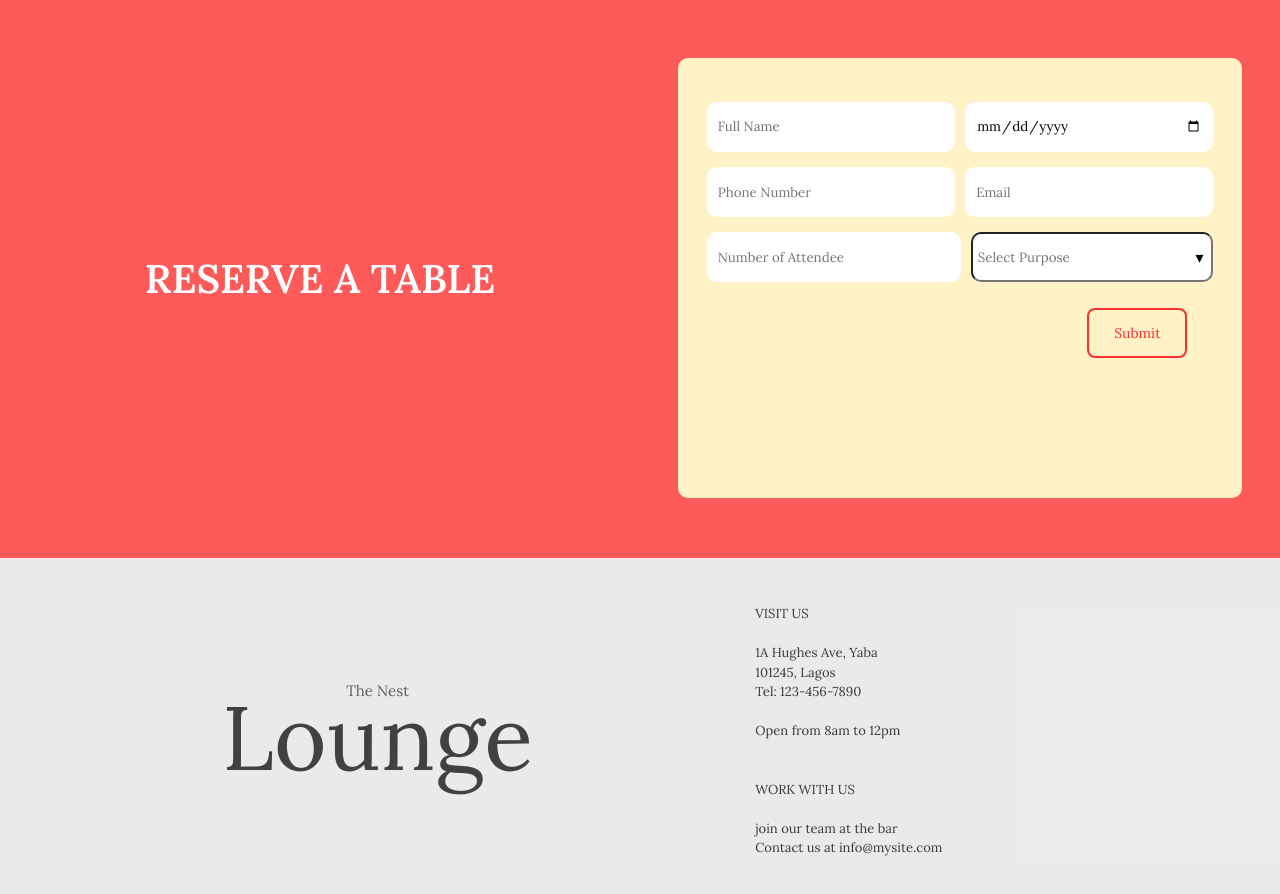
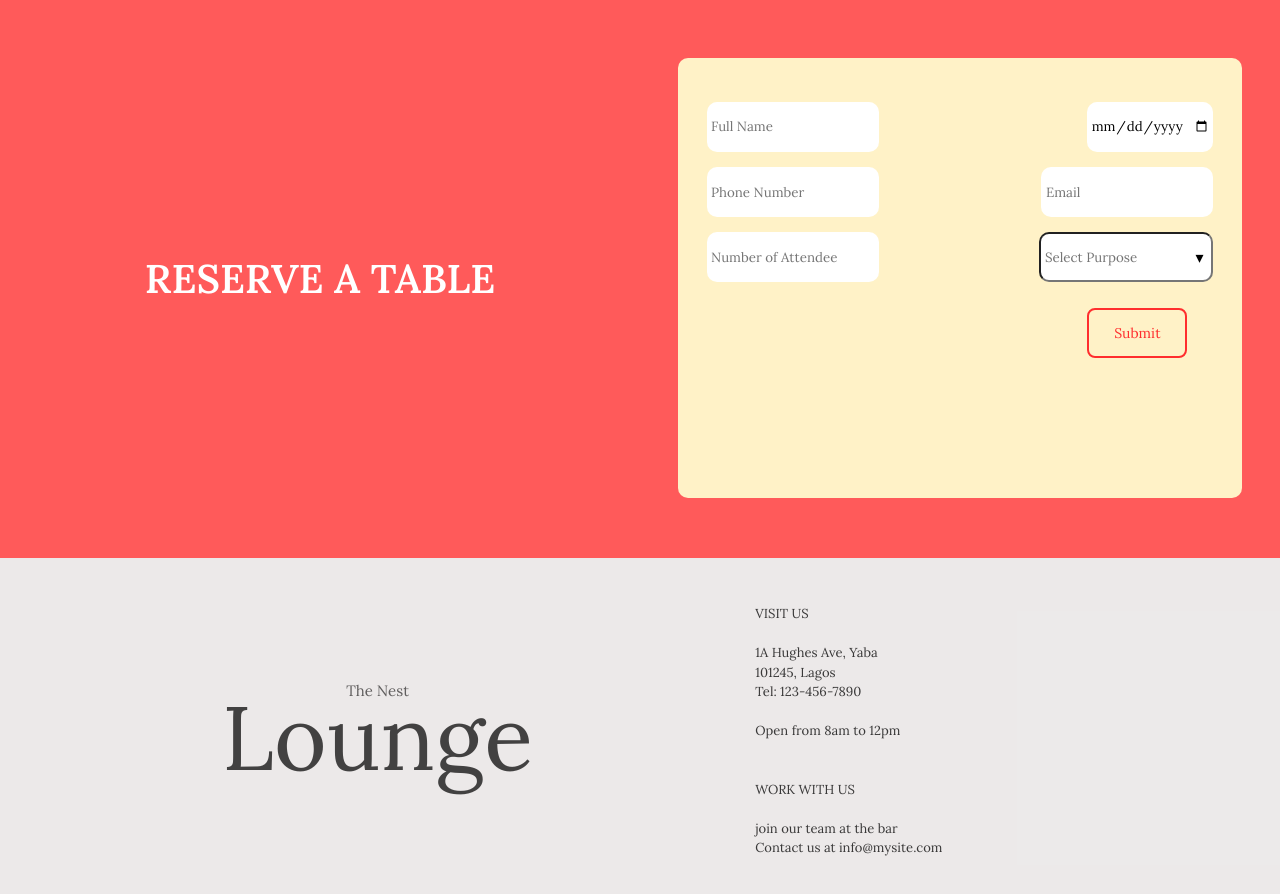
Before and after one commit to Motungeorge6/The-Lounge, a React (Create React App) app: page / in a window 1280 px wide. Shown: the part 1930-2824 px from the top of the page. Built offline with nearby package versions, Linux system fonts and the light colour scheme.

Commit message:
updated the Reserve.jsx file

```diff
--- a/src/components/Reserve/Reserve.jsx
+++ b/src/components/Reserve/Reserve.jsx
@@ -1,4 +1,4 @@
-import React, { useState } from "react";
+import React, { useState, useEffect } from "react";
 import styled from "styled-components";
 
 const CollaborateContainer = styled.div`
@@ -66,6 +66,10 @@ const FormRow = styled.div`
   align-items: center;
 `;
 
+const FormRowItems = styled.div`
+
+`
+
 const Input = styled.input`
   border: 1px solid transparent;
   width: 100%;
@@ -127,68 +131,66 @@ const SubmitButton = styled.button`
   margin-left: 70%;
   background-color: #fff2c7;
 `;
-const ErrorText = styled.p`
-  color: red;
-  font-size: 14px;
-  margin-top: 5px;
-`;
+
 const Reserve = () => {
-  const [selectedOption, setSelectedOption] = useState("");
   const [isDropdownOpen, setIsDropdownOpen] = useState(false);
-  const [fullName, setFullName] = useState("");
-  const [phoneNumber, setPhoneNumber] = useState("");
-  const [email, setEmail] = useState("");
-  const [attendee, setAttendee] = useState("");
-  const [ageError, setAgeError] = useState(false);
-  const [dateOfBirth, setDateOfBirth] = useState(new Date());
-
-  const handleOptionChange = (event) => {
-    setSelectedOption(event.target.value);
-  };
 
   const toggleDropdown = () => {
     setIsDropdownOpen(!isDropdownOpen);
   };
 
   const handleOptionSelect = (option) => {
-    setSelectedOption(option);
+    handleDropdownChange(option);
     setIsDropdownOpen(false);
   };
 
-  const handleFullNameChange = (event) => {
-    setFullName(event.target.value);
-  };
-  const handleDateChange = (date) => {
-    setDateOfBirth(date);
-    setAgeError(false);
+  const initialValues = {fullname:"", phonenumber:"", email:"", attendee:"", date:"", purpose:""};
+  const [formValues, setFormValues] = useState(initialValues);
+  const [formErrors, setFormErrors] = useState({});
+  const [isSubmit, setIsSubmit] = useState(false);
+
+  const handleDropdownChange = (option) => {
+    setFormValues({...formValues, purpose: option});
   };
 
-  const handlePhoneNumberChange = (event) => {
-    setPhoneNumber(event.target.value);
-  };
+const handleChange = (event) => {
+  const { name, value } = event.target;
+  console.log("Updating form value:", name, value);
+  setFormValues({ ...formValues, [name]: value });
+};
 
-  const handleEmailChange = (event) => {
-    setEmail(event.target.value);
-  };
+  const handleSubmit =(event)=>{
+    event.preventDefault();
+    setFormErrors(validate(formValues));
+    setIsSubmit(true);
+  }
 
-  const handleAttendeeChange = (event) => {
-    setAttendee(event.target.value);
-  };
+  useEffect(() => {
+    console.log(formErrors);
+    if (Object.keys(formErrors).length === 0 && isSubmit) {
+      console.log(formValues);
+    }
+  }, );
 
-  const handleSubmit = (event) => {
-    event.preventDefault();
-    const today = new Date();
-    const age = today.getFullYear() - dateOfBirth.getFullYear();
-
-    if (age < 18) {
-      setAgeError(true); // Set age error if age is less than 18
-    } else if (fullName && email && attendee && dateOfBirth) {
-      alert("Successful!");
-    } else {
-      alert("Unsuccessful. Please fill in all the required fields.");
+  const validate=(values)=>{
+    const errors = {}
+    const regex = /^[^\s@]+@[^\s@]+\.[^\s@]{2,}$/i;
+    if(!values.fullName){
+      errors.fullName = "Full name is required"
     }
-  };
-
+    if(!values.phoneNumber){
+      errors.phoneNumber = "Phone number is required"
+    }
+    if(!values.purpose){
+      errors.purpose = "This Field is required"
+    }
+    errors.email = !values.email ? "This Field is required" : (!regex.test(values.email) ? "This is not a valid email format" : null);
+    errors.attendee = !values.attendee ? "This Field is required" : (age < 75 ? "Attendees should be 75 or more" : null);
+      const today = new Date().getFullYear();
+      const age = today - Number(values.date.substring(0, 4));
+   errors.date = !values.date ? "This Field is required" : (age < 18 ? "You cannot be less than 18 years" : null);
+    return errors;
+  }
   return (
     <CollaborateContainer>
       <InnerContainer>
@@ -199,57 +201,74 @@ const Reserve = () => {
       <FormContainer>
         <FormInner>
           <FormRow>
+          <FormRowItems>
             <Input
               type="text"
               placeholder="Full Name"
-              value={fullName}
-              onChange={handleFullNameChange}
+              value={formValues.fullname}
+              onChange={handleChange}
               id="fullName"
               name="FullName"
+              required
             />
+          <p>{formErrors.fullName}</p>
+          </FormRowItems>
+          <FormRowItems>
             <Input
               type="date"
               placeholder="Date Of Birth"
               id="date"
               name="date"
-              value={dateOfBirth}
-              onChange={handleDateChange}
+              value={formValues.date}
+              onChange={handleChange}
             />
+                <p>{formErrors.date}</p>
+          </FormRowItems>
           </FormRow>
           <FormRow>
+          <FormRowItems>
             <Input
               type="text"
               placeholder="Phone Number"
-              value={phoneNumber}
-              onChange={handlePhoneNumberChange}
+              value={formValues.phonenumber}
+              onChange={handleChange}
               id="phone Number"
               name="Phone Number"
             />
-            <Input
+                <p>{formErrors.phoneNumber}</p>
+            </FormRowItems>
+            <FormRowItems>
+              <Input
               type="email"
               placeholder="Email"
               id="email"
               name="email"
-              value={email}
-              onChange={handleEmailChange}
+              value={formValues.email}
+              onChange={handleChange}
             />
+             <p>{formErrors.email}</p>
+            </FormRowItems>
           </FormRow>
           <FormRow>
+          <FormRowItems>
             <Input
               type="number"
-              value={attendee}
-              onChange={handleAttendeeChange}
+              value={formValues.attendee}
+              onChange={handleChange}
               placeholder="Number of Attendee"
               id="attendee"
               name="attendee"
             />
+             <p>{formErrors.attendee}</p>
+             </FormRowItems>
+             <FormRowItems>
             <DropdownContainer>
               <DropdownInput
                 type="text"
                 id="dropdown"
                 placeholder="Select Purpose"
-                value={selectedOption}
-                onChange={handleOptionChange}
+                value={formValues.purpose}
+                onChange={handleDropdownChange}
                 onFocus={toggleDropdown}
                 onBlur={toggleDropdown}
                 className="dropdown-input"
@@ -300,9 +319,9 @@ const Reserve = () => {
                 </DropdownMenu>
               )}
             </DropdownContainer>
+            <p>{formErrors.purpose}</p>
+            </FormRowItems>
           </FormRow>
-          {ageError && <ErrorText>You must be 18 or older.</ErrorText>}
-
           <SubmitButton onClick={handleSubmit}>Submit</SubmitButton>
         </FormInner>
       </FormContainer>
```
Also changed, not shown: 1 other file (tests, documents, lock files or other folders).
